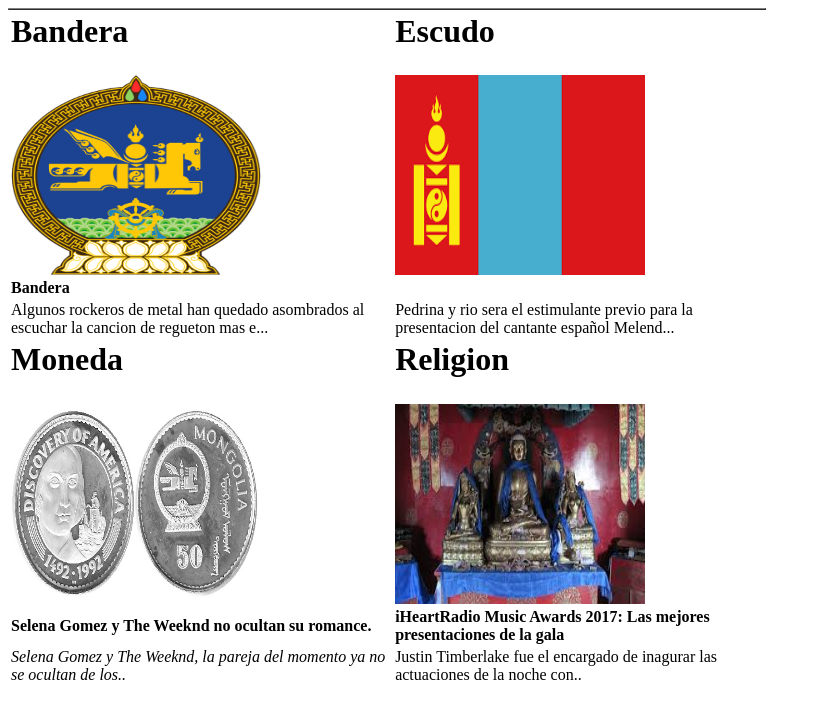
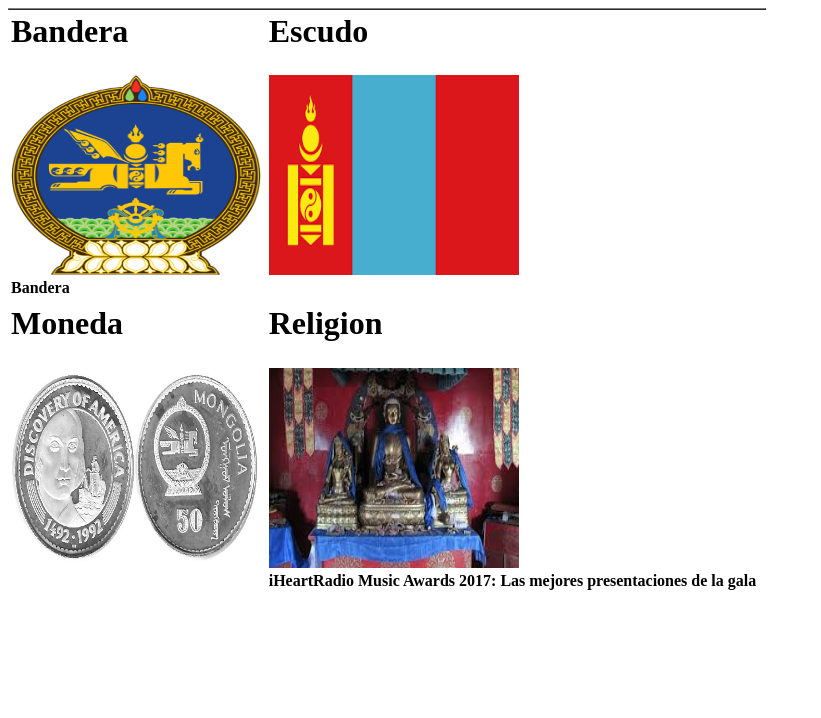
Before and after one commit to Daubameyango17/Mongolia.github.io, a plain HTML site: page index.html in a window 1280 px wide. Shown: the whole page, without its empty margins (0-821 px from the left). Drawn offline with Linux system fonts and the light colour scheme.

Commit message:
Create index.html

```diff
--- a/index.html
+++ b/index.html
@@ -18,8 +18,8 @@
 <Td><strong>Bandera</strong></Td>
 </Tr>
 <Tr>
-<Td>Algunos rockeros de metal han quedado asombrados al escuchar la cancion de regueton mas e...</Td>
-<Td> Pedrina y rio sera el estimulante previo para la presentacion del cantante español Melend...</Td>
+<Td></Td>
+<Td> </Td>
 <Tr>
 <Td><h1>Moneda</h1></Td>
  <Td><h1>Religion</h1></Td>
@@ -29,10 +29,10 @@
 <Td><img src="Religion.jpg" width="250" height="200"/></Td>
 </Tr>
 <Tr>
-<Td><strong> Selena Gomez y The Weeknd no ocultan su romance.</strong></Td>
+<Td><strong> </strong></Td>
 <Td><strong>iHeartRadio Music Awards 2017: Las mejores presentaciones de la gala</strong></Td>
 </Tr>
 <Tr>
-<Td><i>Selena Gomez y The Weeknd, la pareja del momento ya no se ocultan de los..</Td>
-<Td>Justin Timberlake fue el encargado de inagurar las actuaciones de la noche con..</Td>
+<Td><i></Td>
+<Td></Td>
    </body>
```
